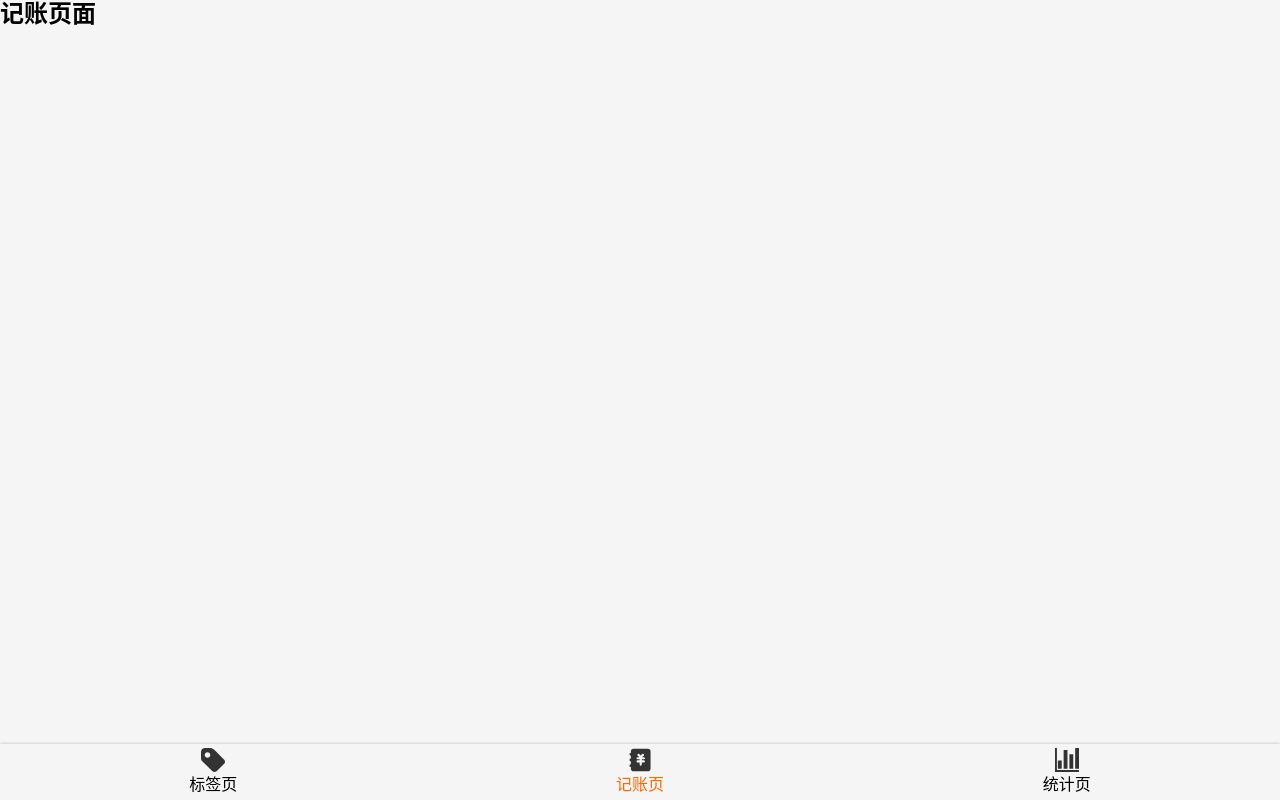
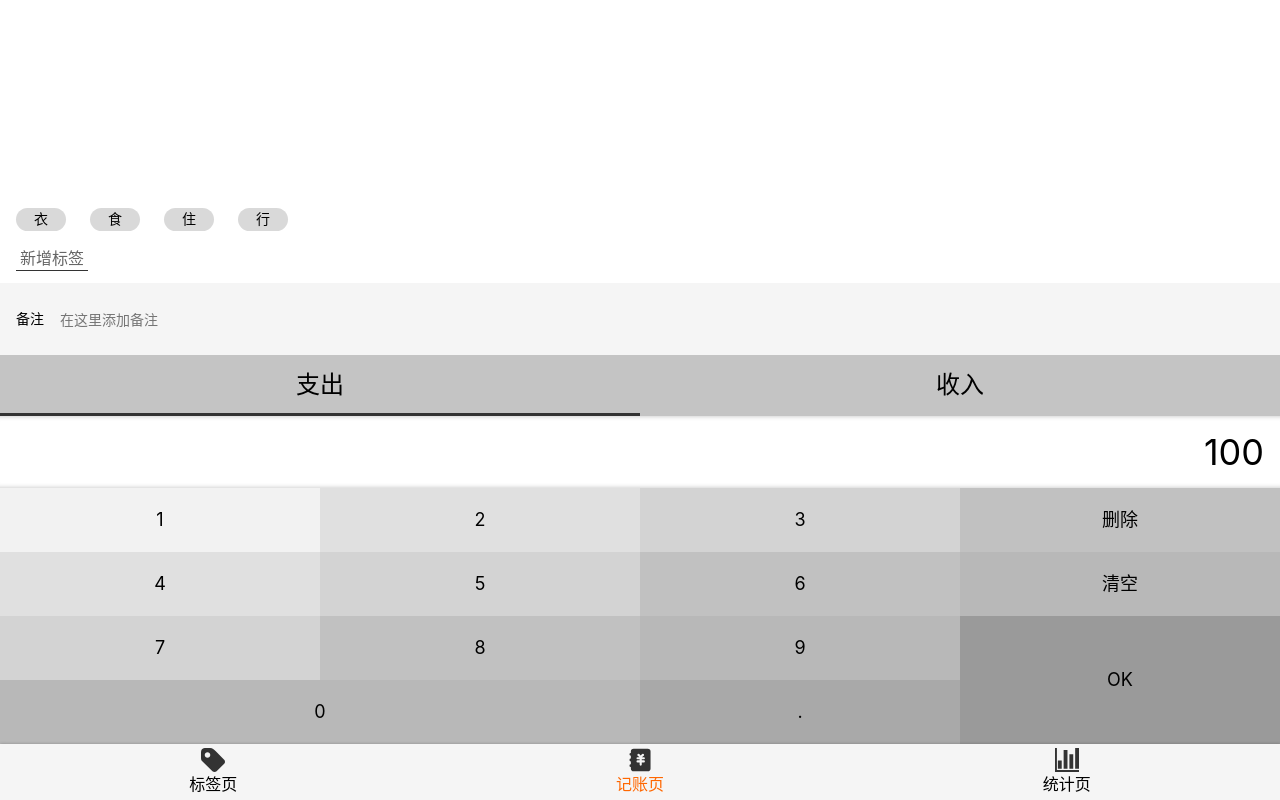
Before and after one commit to MrXieH/react-ts-money, a React app: page /#/money in a window 1280 px wide. Built offline with nearby package versions, Linux system fonts and the light colour scheme.

Commit message:
money layout

```diff
--- a/src/components/Layout.tsx
+++ b/src/components/Layout.tsx
@@ -14,7 +14,7 @@
 const Layout = (props: any) => {
     return (
         <Wrapper>
-            <Main>
+            <Main className={props.className}>
                 {props.children}
             </Main>
             <Nav/>
--- /dev/null
+++ b/src/views/Money/CategorySection.tsx
@@ -0,0 +1,27 @@
+import styled from 'styled-components';
+
+const CategorySection = styled.section`
+  font-size: 24px;
+  > ul{
+    display:flex;
+    background:#c4c4c4;
+    > li {
+      width: 50%;
+      text-align:center;
+      padding: 16px 0;
+      position:relative;
+      &.selected::after{
+        content: '';
+        display:block;
+        height: 3px;
+        background:#333;
+        position:absolute;
+        bottom:0;
+        width: 100%;
+        left: 0;
+      }
+    }
+  }
+`;
+
+export {CategorySection}
--- /dev/null
+++ b/src/views/Money/NotesSection.tsx
@@ -0,0 +1,21 @@
+import styled from 'styled-components';
+
+const NotesSection = styled.section`
+  background: #f5f5f5;
+  padding: 0 16px;
+  font-size: 14px;
+  > label {
+    display:flex;
+    align-items: center;
+    > span { margin-right: 16px; white-space: nowrap; }
+    > input {
+      display:block;
+      width: 100%;
+      height: 72px;
+      background: none;
+      border: none;
+    }
+  }
+`;
+
+export {NotesSection}
--- /dev/null
+++ b/src/views/Money/NumberPadSection.tsx
@@ -0,0 +1,53 @@
+import styled from 'styled-components';
+
+const NumberPadSection = styled.section`
+  display:flex;
+  flex-direction: column;
+  > .output{
+    background:white;
+    font-size: 36px;
+    line-height: 72px;
+    text-align:right;
+    padding: 0 16px;
+    box-shadow: inset 0 -5px 5px -5px rgba(0,0,0,0.25),
+                inset 0 5px 5px -5px rgba(0,0,0,0.25);
+  }
+  > .pad{
+    > button{
+      font-size: 18px; float: left; width: 25%; height: 64px; border: none;
+      &.ok{ height: 128px; float: right; }
+      &.zero{ width: 50%; }
+      &:nth-child(1){
+        background:#f2f2f2;
+      }
+      &:nth-child(2),
+      &:nth-child(5) {
+        background:#E0E0E0;
+      }
+      &:nth-child(3),
+      &:nth-child(6),
+      &:nth-child(9) {
+        background:#D3D3D3;
+      }
+      &:nth-child(4),
+      &:nth-child(7),
+      &:nth-child(10) {
+        background:#C1C1C1;
+      }
+      &:nth-child(8),
+      &:nth-child(11),
+      &:nth-child(13) {
+        background:#B8B8B8;
+      }
+      &:nth-child(12) {
+        background:#9A9A9A;
+      }
+      &:nth-child(14) {
+        background:#A9A9A9;
+      }
+    }
+  }
+`;
+
+
+export {NumberPadSection};
--- /dev/null
+++ b/src/views/Money/TagsSection.tsx
@@ -0,0 +1,21 @@
+import styled from 'styled-components';
+
+const TagsSection = styled.section`
+  background: #FFFFFF; padding: 12px 16px;
+  flex-grow: 1; display:flex; flex-direction: column;
+  justify-content: flex-end; align-items: flex-start;
+  > ol { margin: 0 -12px;
+    > li{
+       background: #D9D9D9; border-radius: 18px;
+       display:inline-block; padding: 3px 18px;
+       font-size: 14px; margin: 8px 12px;
+    }
+  }
+  > button{
+    background:none; border: none; padding: 2px 4px;
+    border-bottom: 1px solid #333; color: #666;
+    margin-top: 8px;
+  }
+`;
+
+export {TagsSection};
--- a/src/views/Money/index.tsx
+++ b/src/views/Money/index.tsx
@@ -1,11 +1,62 @@
 import Layout from '../../components/Layout';
 import React from 'react';
+import styled from "styled-components";
+import {TagsSection} from "./TagsSection";
+import {NotesSection} from "./NotesSection";
+import {CategorySection} from "./CategorySection";
+import {NumberPadSection} from "./NumberPadSection";
+
+const MyLayout = styled(Layout)`
+  display: flex;
+  flex-direction: column;
+`
 
 function Money() {
     return (
-        <Layout>
-            <h2>记账页面</h2>
-        </Layout>
+        <MyLayout>
+            <TagsSection>
+                <ol>
+                    <li>衣</li>
+                    <li>食</li>
+                    <li>住</li>
+                    <li>行</li>
+                </ol>
+                <button>新增标签</button>
+            </TagsSection>
+            <NotesSection>
+                <label>
+                    <span>备注</span>
+                    <input type="text" placeholder="在这里添加备注"/>
+                </label>
+            </NotesSection>
+            <CategorySection>
+                <ul>
+                    <li className="selected">支出</li>
+                    <li>收入</li>
+                </ul>
+            </CategorySection>
+            <NumberPadSection>
+                <div className="output">
+                    100
+                </div>
+                <div className="pad clearfix">
+                    <button>1</button>
+                    <button>2</button>
+                    <button>3</button>
+                    <button>删除</button>
+                    <button>4</button>
+                    <button>5</button>
+                    <button>6</button>
+                    <button>清空</button>
+                    <button>7</button>
+                    <button>8</button>
+                    <button>9</button>
+                    <button className="ok">OK</button>
+                    <button className="zero">0</button>
+                    <button className="dot">.</button>
+                </div>
+            </NumberPadSection>
+        </MyLayout>
     );
 }
 
```
Also changed, not shown: 1 other file (tests, documents, lock files or other folders).
